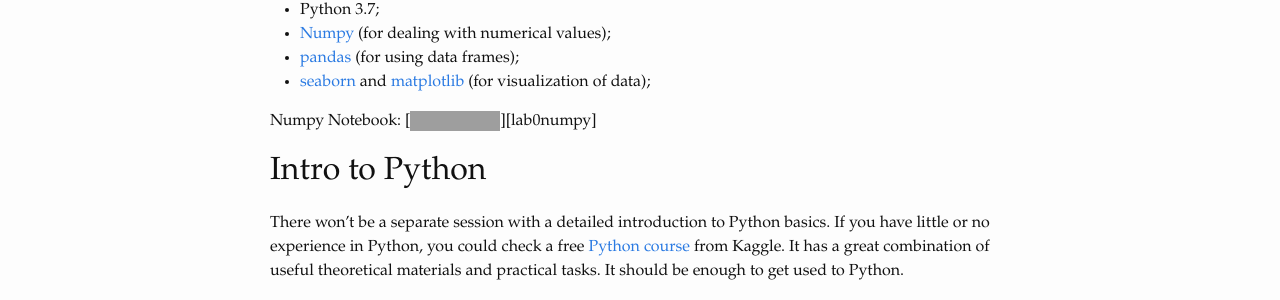
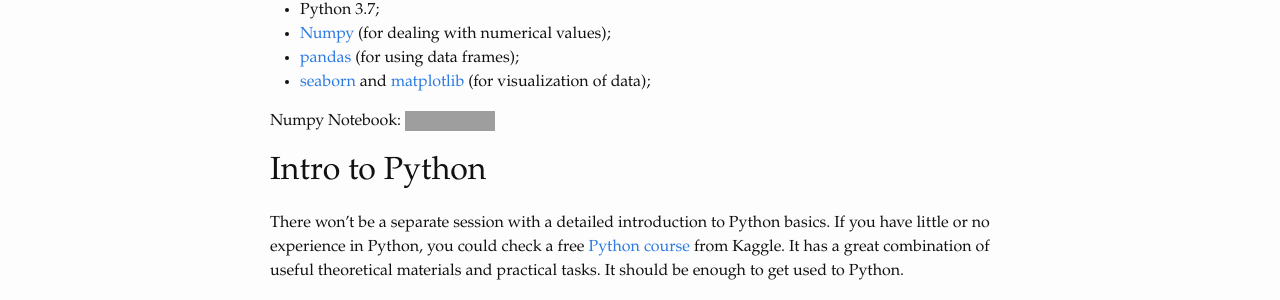
Before and after one commit to cml2022/cml2022.github.io, a Jekyll site: the page built from practice.md, in a window 1280 px wide. Shown: the part 861-1161 px from the top of the page. Built offline with Jekyll 4.4.1, drawn with Linux system fonts in a browser that asks for light colours; some of the changed lines change nothing that is shown; grey boxes are pictures that could not be loaded.

Commit message:
Update practice.md

```diff
--- a/practice.md
+++ b/practice.md
@@ -37,7 +37,7 @@
 * [pandas](https://pandas.pydata.org/index.html) (for using data frames);
 * [seaborn](https://seaborn.pydata.org/installing.html) and [matplotlib](https://matplotlib.org/users/installing.html) (for visualization of data);
 
-Numpy Notebook: [![Open In Colab](https://colab.research.google.com/assets/colab-badge.svg)][lab0numpy]
+Numpy Notebook: [![Open In Colab](https://colab.research.google.com/assets/colab-badge.svg)](https://colab.research.google.com/github/cml2022/cml2022.github.io/blob/master/practice/0-numpy.ipynb)
 
 
 # Intro to Python
@@ -58,5 +58,4 @@
 [p7]: https://www.google.com
 [p8]: https://www.google.com
 [p9]: https://www.google.com
-[lab0notebook]: https://colab.research.google.com/github/BounCompLing/cml2022/blob/master/practice/0-numpy.ipynb
 [cheatsheet]: https://www.pythoncheatsheet.org/
```
